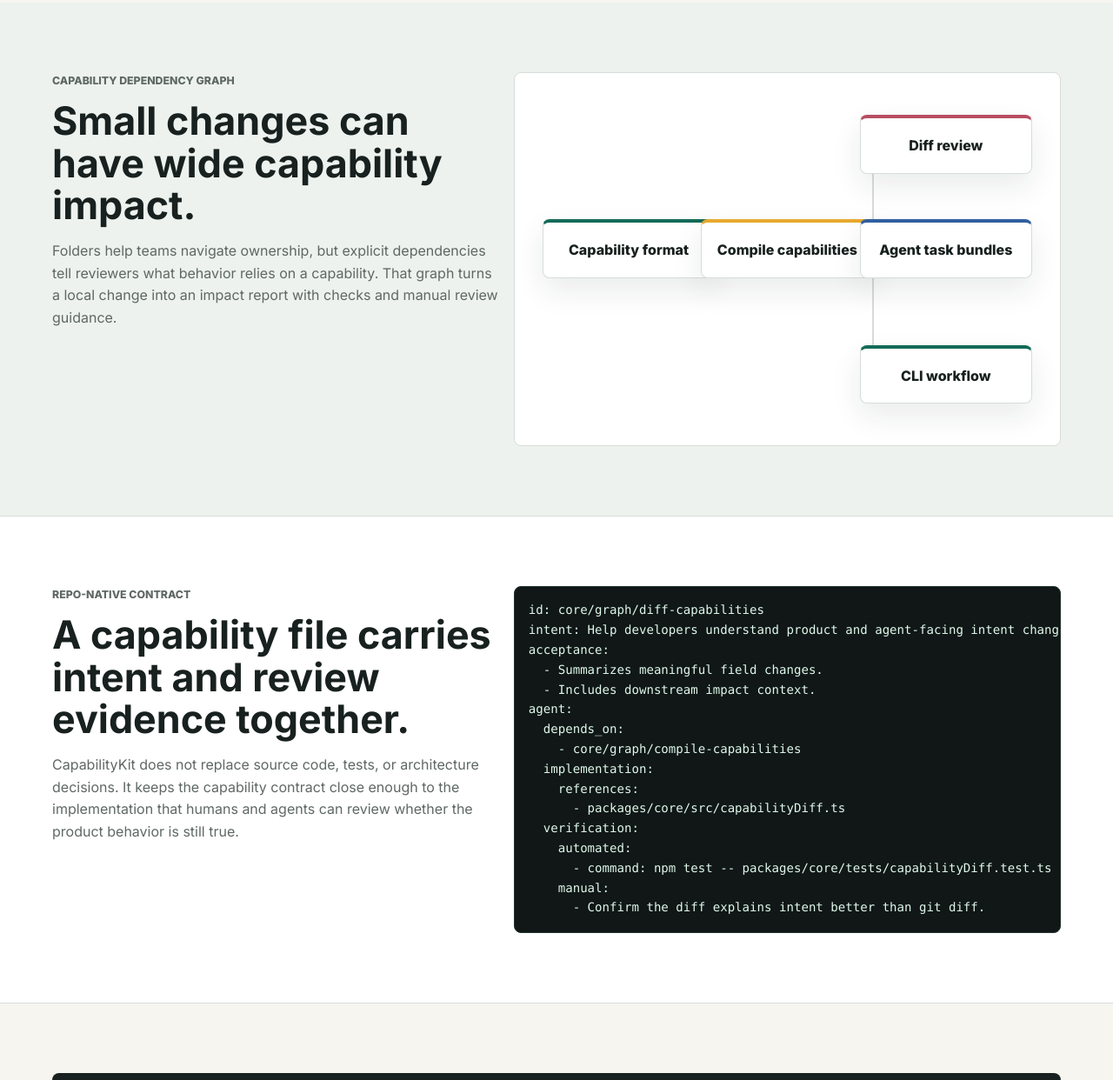
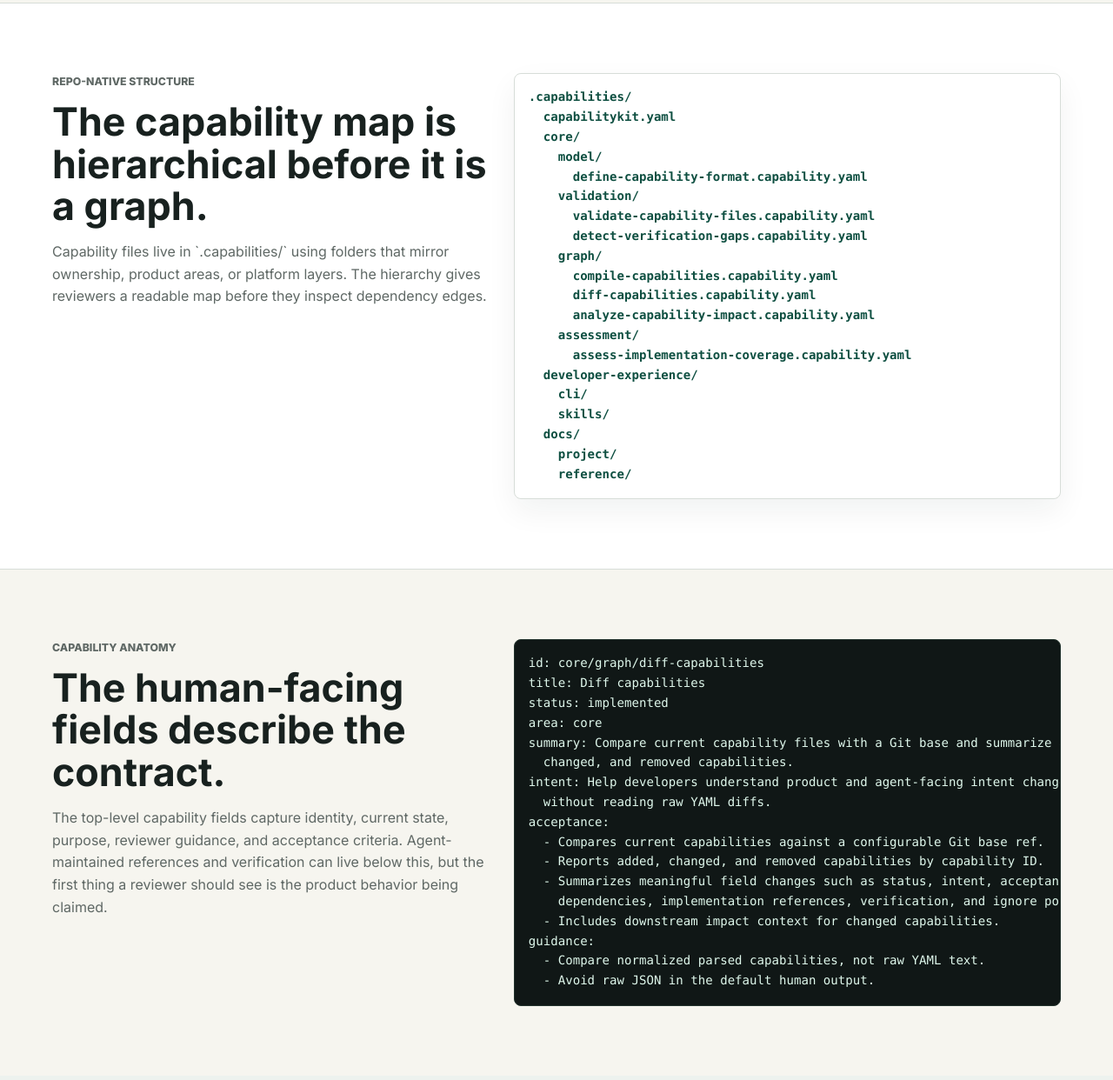
Before and after one commit to FocusedObjective/capabilitykit, a website: page website/index.html in a window 1280 px wide. Shown: the part 2881-4123 px from the top of the page at 87% size. Drawn offline with Linux system fonts and the light colour scheme.

Commit message:
added example capability to website

```diff
--- a/website/index.html
+++ b/website/index.html
@@ -181,6 +181,70 @@ Suggested checks: npm test, compile</code></pre>
         </div>
       </section>
 
+      <section class="section section-alt">
+        <div class="container capability-structure-grid">
+          <div>
+            <p class="eyebrow">Repo-native structure</p>
+            <h2>The capability map is hierarchical before it is a graph.</h2>
+            <p>
+              Capability files live in `.capabilities/` using folders that mirror ownership, product areas, or platform layers.
+              The hierarchy gives reviewers a readable map before they inspect dependency edges.
+            </p>
+          </div>
+          <pre class="tree-card" aria-label="Example .capabilities folder tree"><code>.capabilities/
+  capabilitykit.yaml
+  core/
+    model/
+      define-capability-format.capability.yaml
+    validation/
+      validate-capability-files.capability.yaml
+      detect-verification-gaps.capability.yaml
+    graph/
+      compile-capabilities.capability.yaml
+      diff-capabilities.capability.yaml
+      analyze-capability-impact.capability.yaml
+    assessment/
+      assess-implementation-coverage.capability.yaml
+  developer-experience/
+    cli/
+    skills/
+  docs/
+    project/
+    reference/</code></pre>
+        </div>
+      </section>
+
+      <section class="section">
+        <div class="container capability-structure-grid">
+          <div>
+            <p class="eyebrow">Capability anatomy</p>
+            <h2>The human-facing fields describe the contract.</h2>
+            <p>
+              The top-level capability fields capture identity, current state, purpose, reviewer guidance, and acceptance criteria.
+              Agent-maintained references and verification can live below this, but the first thing a reviewer should see is the
+              product behavior being claimed.
+            </p>
+          </div>
+          <pre class="code-card"><code>id: core/graph/diff-capabilities
+title: Diff capabilities
+status: implemented
+area: core
+summary: Compare current capability files with a Git base and summarize added,
+  changed, and removed capabilities.
+intent: Help developers understand product and agent-facing intent changes
+  without reading raw YAML diffs.
+acceptance:
+  - Compares current capabilities against a configurable Git base ref.
+  - Reports added, changed, and removed capabilities by capability ID.
+  - Summarizes meaningful field changes such as status, intent, acceptance,
+    dependencies, implementation references, verification, and ignore policy.
+  - Includes downstream impact context for changed capabilities.
+guidance:
+  - Compare normalized parsed capabilities, not raw YAML text.
+  - Avoid raw JSON in the default human output.</code></pre>
+        </div>
+      </section>
+
       <section class="section graph-section">
         <div class="container graph-grid">
           <div>
@@ -200,35 +264,6 @@ Suggested checks: npm test, compile</code></pre>
             <div class="node middle">Agent task bundles</div>
             <div class="node lower">CLI workflow</div>
           </div>
-        </div>
-      </section>
-
-      <section class="section section-alt">
-        <div class="container example-grid">
-          <div>
-            <p class="eyebrow">Repo-native contract</p>
-            <h2>A capability file carries intent and review evidence together.</h2>
-            <p>
-              CapabilityKit does not replace source code, tests, or architecture decisions. It keeps the capability contract close
-              enough to the implementation that humans and agents can review whether the product behavior is still true.
-            </p>
-          </div>
-          <pre class="code-card"><code>id: core/graph/diff-capabilities
-intent: Help developers understand product and agent-facing intent changes.
-acceptance:
-  - Summarizes meaningful field changes.
-  - Includes downstream impact context.
-agent:
-  depends_on:
-    - core/graph/compile-capabilities
-  implementation:
-    references:
-      - packages/core/src/capabilityDiff.ts
-  verification:
-    automated:
-      - command: npm test -- packages/core/tests/capabilityDiff.test.ts
-    manual:
-      - Confirm the diff explains intent better than git diff.</code></pre>
         </div>
       </section>
 
--- a/website/styles.css
+++ b/website/styles.css
@@ -336,6 +336,7 @@ code {
 
 .steps,
 .three-panel,
+.capability-structure-grid,
 .graph-grid,
 .example-grid,
 .split {
@@ -374,6 +375,7 @@ code {
 }
 
 .split,
+.capability-structure-grid,
 .graph-grid,
 .example-grid {
   grid-template-columns: minmax(0, 0.9fr) minmax(0, 1.1fr);
@@ -424,6 +426,7 @@ li {
 }
 
 .graph-visual {
+  --graph-node-width: 10.8rem;
   position: relative;
   min-height: 430px;
   border: 1px solid var(--line);
@@ -437,7 +440,7 @@ li {
   z-index: 2;
   display: grid;
   place-items: center;
-  width: 12.4rem;
+  width: var(--graph-node-width);
   min-height: 4.2rem;
   padding: 0.8rem;
   border: 1px solid var(--line);
@@ -450,32 +453,33 @@ li {
 }
 
 .foundation {
-  left: 2rem;
-  top: 10.5rem;
+  left: 5%;
+  top: 10.7rem;
   border-top: 4px solid var(--brand);
 }
 
 .center {
-  left: calc(50% - 6.2rem);
-  top: 10.5rem;
+  left: 50%;
+  top: 10.7rem;
+  transform: translateX(-50%);
   border-top: 4px solid var(--amber);
 }
 
 .upper {
-  right: 2rem;
-  top: 3rem;
+  right: 5%;
+  top: 3.5rem;
   border-top: 4px solid var(--rose);
 }
 
 .middle {
-  right: 2rem;
-  top: 10.5rem;
+  right: 5%;
+  top: 10.7rem;
   border-top: 4px solid var(--blue);
 }
 
 .lower {
-  right: 2rem;
-  bottom: 3rem;
+  right: 5%;
+  top: 17.9rem;
   border-top: 4px solid var(--brand);
 }
 
@@ -487,15 +491,15 @@ li {
 }
 
 .edge-one {
-  left: 14.4rem;
-  right: calc(50% + 6.2rem);
-  top: 12.6rem;
+  left: calc(5% + var(--graph-node-width));
+  right: calc(50% + (var(--graph-node-width) / 2));
+  top: 12.8rem;
 }
 
 .edge-two {
-  left: calc(50% + 6.2rem);
-  right: 14.4rem;
-  top: 12.6rem;
+  left: calc(50% + (var(--graph-node-width) / 2));
+  right: calc(5% + var(--graph-node-width));
+  top: 12.8rem;
 }
 
 .edge-two::before,
@@ -504,7 +508,7 @@ li {
   position: absolute;
   right: 0;
   width: 2px;
-  height: 7.5rem;
+  height: 7.2rem;
   background: var(--line);
 }
 
@@ -518,6 +522,19 @@ li {
 
 .code-card {
   box-shadow: none;
+}
+
+.tree-card {
+  border: 1px solid var(--line);
+  border-radius: 8px;
+  background: #fff;
+  color: var(--ink);
+  box-shadow: 0 14px 34px rgba(20, 33, 28, 0.06);
+}
+
+.tree-card code {
+  color: var(--brand-dark);
+  font-weight: 700;
 }
 
 .final-cta {
@@ -566,6 +583,7 @@ li {
   .hero-grid,
   .intro-grid,
   .split,
+  .capability-structure-grid,
   .graph-grid,
   .example-grid,
   .cta-panel {
```
Also changed, not shown: .capabilities/docs/project/readme.capability.yaml.
